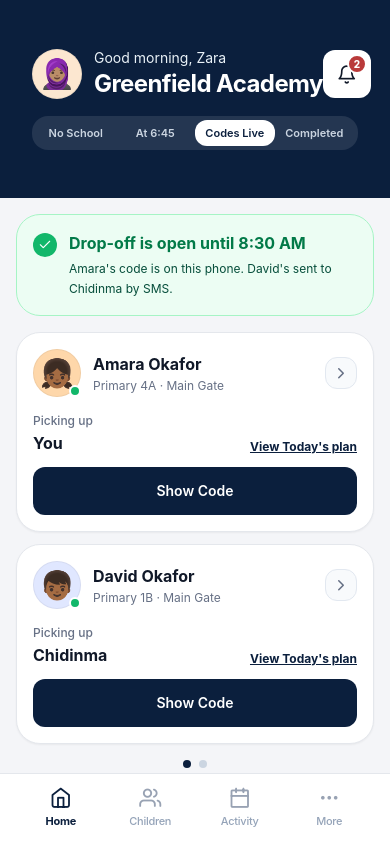
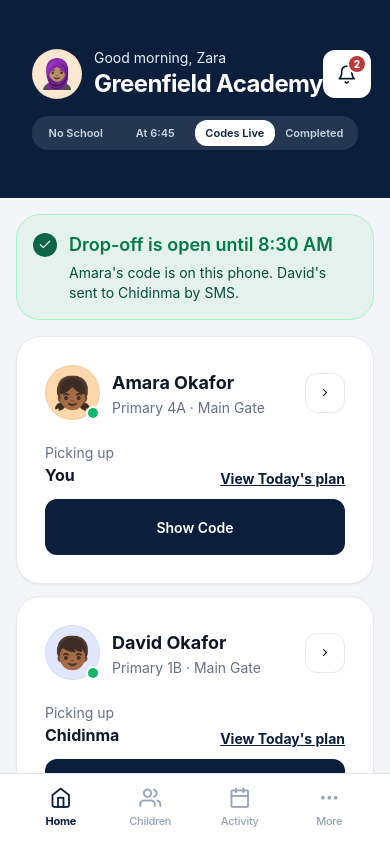
Before and after one commit to Ifeanyigates2/school_shield-mobile-frontend, a React Native app: screen / in a window 390 px wide. Built offline with nearby package versions, Linux system fonts and the light colour scheme.

Commit message:
refactor: update styles and layout in HomeChildrenSection, HomeRecentActivity, and HomeStatusBanner components; adjust Tailwind CSS configuration for improved UI

```diff
--- a/src/components/home/HomeChildrenSection.tsx
+++ b/src/components/home/HomeChildrenSection.tsx
@@ -1,9 +1,9 @@
-import React from 'react';
-import { Pressable, Text, View } from 'react-native';
-import { Feather } from '@expo/vector-icons';
-import { FigmaAvatar } from '../../components';
-import { CHILDREN, Child } from '../../data/family';
-import { OperationalState } from './HomeHeader';
+import React from "react";
+import { Pressable, Text, View } from "react-native";
+import { Feather } from "@expo/vector-icons";
+import { FigmaAvatar } from "../../components";
+import { CHILDREN, Child } from "../../data/family";
+import { OperationalState } from "./HomeHeader";
 
 export interface HomeChildrenSectionProps {
   operationalState: OperationalState;
@@ -22,54 +22,67 @@ export function HomeChildrenSection({
 }: HomeChildrenSectionProps) {
   return (
     <View className="mb-4">
-      {operationalState === 'active' ? (
+      {operationalState === "active" ? (
         /* EXPANDED CARDS FOR CODES LIVE (IPHONE 19 / 27) */
         <View className="gap-3">
           {childrenList.map((child) => {
-            const isAmara = child.id === 'amara';
-            const pickingPerson = isAmara ? 'You' : 'Chidinma';
+            const isAmara = child.id === "amara";
+            const pickingPerson = isAmara ? "You" : "Chidinma";
 
             return (
               <View
                 key={child.id}
-                className="bg-white rounded-[24px] p-4 border border-line shadow-sm"
+                className="bg-white rounded-3xl p-7 border border-line shadow-sm"
               >
                 <View className="flex-row items-center justify-between">
                   <View className="flex-row items-center gap-3 flex-1">
-                    <FigmaAvatar name={child.name} size={48} showStatusDot />
+                    <FigmaAvatar name={child.name} size={55} showStatusDot />
                     <View className="flex-1">
-                      <Text className="text-base font-bold text-ink">{child.name}</Text>
-                      <Text className="text-xs text-mute mt-0.5">
-                        {child.klass} · {child.gate ?? 'Main Gate'}
+                      <Text className="text-lg font-bold text-ink">
+                        {child.name}
+                      </Text>
+                      <Text className="text-md text-mute mt-0.5">
+                        {child.klass} · {child.gate ?? "Main Gate"}
                       </Text>
                     </View>
                   </View>
                   {/* Chevron Action Pill */}
                   <Pressable
-                    className="w-8 h-8 rounded-xl bg-slate-50 items-center justify-center border border-slate-200"
+                    className="w-10 h-10 rounded-xl items-center justify-center text-ink border border-slate-200"
                     onPress={() => onSelectChild(child.id)}
                   >
-                    <Feather name="chevron-right" size={18} color="#667085" />
+                    <Feather
+                      name="chevron-right"
+                      size={12}
+                      color="#101828',
+"
+                    />
                   </Pressable>
                 </View>
 
-                <View className="flex-row justify-between items-end my-3 pt-1">
+
+
+                <View className="flex-row justify-between items-end my-3 pt-3">
                   <View>
-                    <Text className="text-xs text-mute font-medium">Picking up</Text>
-                    <Text className="text-base font-bold text-ink mt-0.5">{pickingPerson}</Text>
+                    <Text className="text-md text-mute">Picking up</Text>
+                    <Text className="text-base font-bold text-ink mt-0.5">
+                      {pickingPerson}
+                    </Text>
                   </View>
                   <Pressable onPress={() => onViewPlan(child.id)}>
-                    <Text className="text-xs font-bold text-navy underline">
+                    <Text className="text-md font-bold text-navy underline">
                       View Today's plan
                     </Text>
                   </Pressable>
                 </View>
 
                 <Pressable
-                  className="bg-navy h-12 rounded-xl items-center justify-center active:opacity-90"
+                  className="bg-navy h-14 rounded-xl items-center justify-center active:opacity-90"
                   onPress={() => onShowCode(child)}
                 >
-                  <Text className="text-white text-sm font-semibold">Show Code</Text>
+                  <Text className="text-white text-md font-semibold">
+                    Show Code
+                  </Text>
                 </Pressable>
               </View>
             );
@@ -85,9 +98,10 @@ export function HomeChildrenSection({
         /* COMPACT CARDS (IPHONE 13 BEFORE DROP-OFF) */
         <View className="gap-3">
           {childrenList.map((child) => {
-            const isAmara = child.id === 'amara';
-            const dropPerson = isAmara ? 'You' : 'Chidinma';
-            const badgeLabel = operationalState === 'no_school' ? 'NO SCHOOL' : 'AT HOME';
+            const isAmara = child.id === "amara";
+            const dropPerson = isAmara ? "You" : "Chidinma";
+            const badgeLabel =
+              operationalState === "no_school" ? "NO SCHOOL" : "AT HOME";
 
             return (
               <Pressable
@@ -97,18 +111,21 @@ export function HomeChildrenSection({
               >
                 <FigmaAvatar name={child.name} size={46} />
                 <View className="flex-1 ml-3">
-                  <Text className="text-base font-bold text-ink">{child.name}</Text>
-                  <Text className="text-xs text-mute mt-0.5">
-                    {child.klass} · {child.gate ?? 'Main Gate'}
+                  <Text className="text-base font-bold text-ink">
+                    {child.name}
                   </Text>
-                  {operationalState === 'upcoming' && (
-                    <Text className="text-xs text-ink mt-1">
-                      Dropping off: <Text className="font-bold">{dropPerson}</Text>
+                  <Text className="text-sm text-mute mt-0.5">
+                    {child.klass} · {child.gate ?? "Main Gate"}
+                  </Text>
+                  {operationalState === "upcoming" && (
+                    <Text className="text-sm text-ink mt-1">
+                      Dropping off:{" "}
+                      <Text className="font-bold">{dropPerson}</Text>
                     </Text>
                   )}
                 </View>
                 <View className="bg-slate-100 px-2.5 py-1 rounded-xl mr-2">
-                  <Text className="text-[11px] font-bold text-slate-600 tracking-wider">
+                  <Text className="text-[11px] font-bold text-ink tracking-wider">
                     {badgeLabel}
                   </Text>
                 </View>
--- a/src/components/home/HomeRecentActivity.tsx
+++ b/src/components/home/HomeRecentActivity.tsx
@@ -1,6 +1,7 @@
 import React from 'react';
 import { Pressable, Text, View } from 'react-native';
 import { Feather } from '@expo/vector-icons';
+import Ionicons from '@expo/vector-icons/Ionicons';
 import { OperationalState } from './HomeHeader';
 
 export interface HomeRecentActivityProps {
@@ -15,41 +16,41 @@ export function HomeRecentActivity({
   return (
     <View className="mt-4">
       <View className="flex-row justify-between items-center mb-2.5">
-        <Text className="text-[11px] text-black tracking-widest">
+        <Text className="text-sm text-ink tracking-widest">
           RECENT ACTIVITY
         </Text>
         <Pressable onPress={onSeeAll}>
-          <Text className="text-xs font-bold text-navy">See all</Text>
+          <Text className="text-sm font-semibold text-navy">See all</Text>
         </Pressable>
       </View>
 
       {operationalState === 'active' ? (
         /* Dynamic Activity Items for Active Codes State (Figma iPhone 19/27) */
         <View className="bg-white rounded-3xl p-3 border border-line gap-2">
-          <View className="flex-row items-center justify-between p-2 rounded-2xl bg-emerald-50/50">
+          <View className="flex-row items-center justify-between p-2 rounded-2xl ">
             <View className="flex-row items-center gap-3 flex-1">
-              <View className="w-9 h-9 rounded-xl bg-emerald-100 items-center justify-center">
-                <Feather name="file-text" size={16} color="#027A48" />
+              <View className="w-9 h-9 rounded-lg bg-emerald-100 items-center justify-center">
+                <Ionicons name="qr-code-outline" size={16} color="#027A48" />
               </View>
               <View className="flex-1">
-                <Text className="text-xs font-bold text-ink">Code issued for Amara</Text>
+                <Text className="text-md font-bold text-ink">Code issued for Amara</Text>
                 <Text className="text-[11px] text-mute mt-0.5">Drop-off · expires 8:30 AM</Text>
               </View>
             </View>
-            <Text className="text-[11px] font-semibold text-mute">6:45 AM</Text>
+            <Text className="text-sm text-mute">6:45 AM</Text>
           </View>
 
-          <View className="flex-row items-center justify-between p-2 rounded-2xl bg-sky-50/50">
+          <View className="flex-row items-center justify-between p-2 rounded-2xl">
             <View className="flex-row items-center gap-3 flex-1">
-              <View className="w-9 h-9 rounded-xl bg-sky-100 items-center justify-center">
+              <View className="w-9 h-9 rounded-lg bg-sky-100 items-center justify-center">
                 <Feather name="message-square" size={16} color="#026AA2" />
               </View>
               <View className="flex-1">
-                <Text className="text-xs font-bold text-ink">Code sent to Chidinma</Text>
-                <Text className="text-[11px] text-mute mt-0.5">SMS · +234 805 221 4478</Text>
+                <Text className="text-md font-bold text-ink">Code sent to Chidinma</Text>
+                <Text className="text-sm text-mute mt-0.5">SMS · +234 805 221 4478</Text>
               </View>
             </View>
-            <Text className="text-[11px] font-semibold text-mute">6:45 AM</Text>
+            <Text className="text-sm text-mute">6:45 AM</Text>
           </View>
         </View>
       ) : (
--- a/src/components/home/HomeStatusBanner.tsx
+++ b/src/components/home/HomeStatusBanner.tsx
@@ -62,16 +62,16 @@ export function HomeStatusBanner({
 
   /* Active Drop-off / Codes Live */
   return (
-    <View className="bg-bannerGreen rounded-3xl p-4 border border-bannerGreenBorder mb-4">
+    <View className="bg-[#BFE7D5]/30 rounded-3xl p-4 border border-bannerGreenBorder mb-4">
       <View className="flex-row items-start gap-3">
         <View className="w-6 h-6 rounded-full bg-success items-center justify-center mt-0.5">
           <Feather name="check" size={14} color="#FFFFFF" />
         </View>
         <View className="flex-1">
-          <Text className="text-base font-bold text-bannerGreenText">
+          <Text className="text-lg font-semibold text-bannerGreenText">
             Drop-off is open until 8:30 AM
           </Text>
-          <Text className="text-xs text-emerald-900 leading-5 mt-1">
+          <Text className="text-md text-emerald-900 leading-5 mt-1">
             Amara's code is on this phone. David's sent to Chidinma by SMS.
           </Text>
         </View>
--- a/tailwind.config.js
+++ b/tailwind.config.js
@@ -16,7 +16,7 @@ module.exports = {
         mute: '#667085',
         line: '#E4E7EC',
         soft: '#F2F4F7',
-        success: '#12B76A',
+        success: '#0F6647',
         danger: '#F04438',
         bannerBlue: '#EAF2F8',
         bannerBlueBorder: '#D0E4FA',
```
